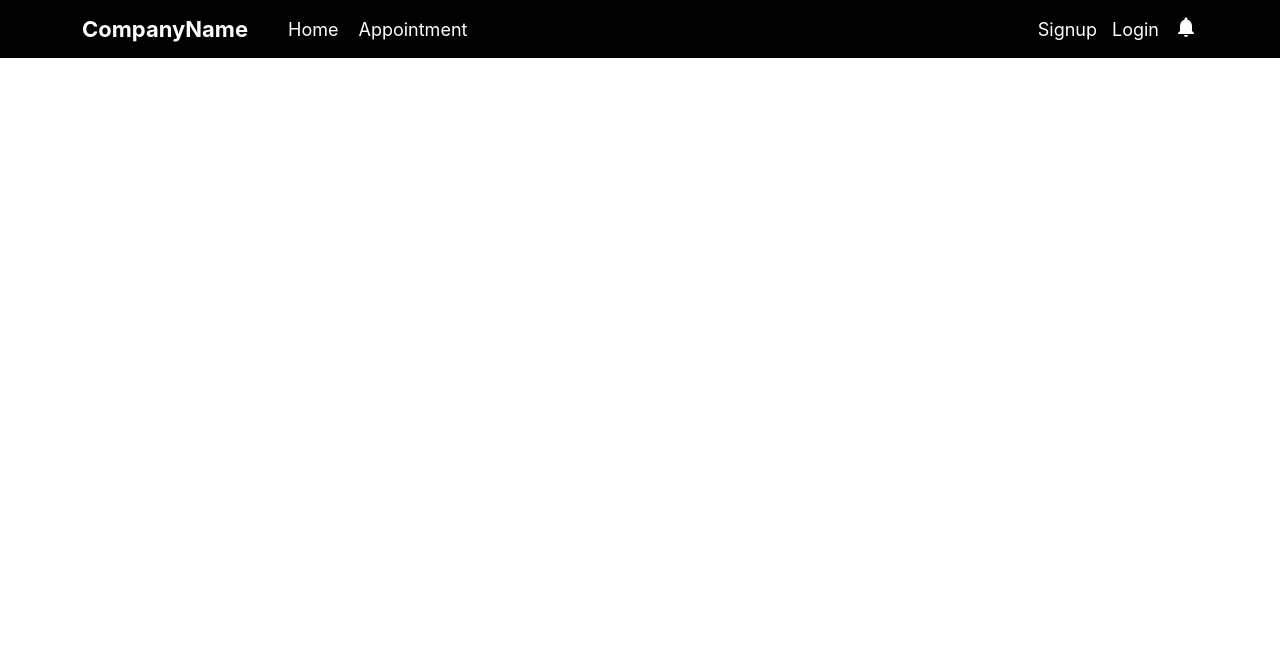
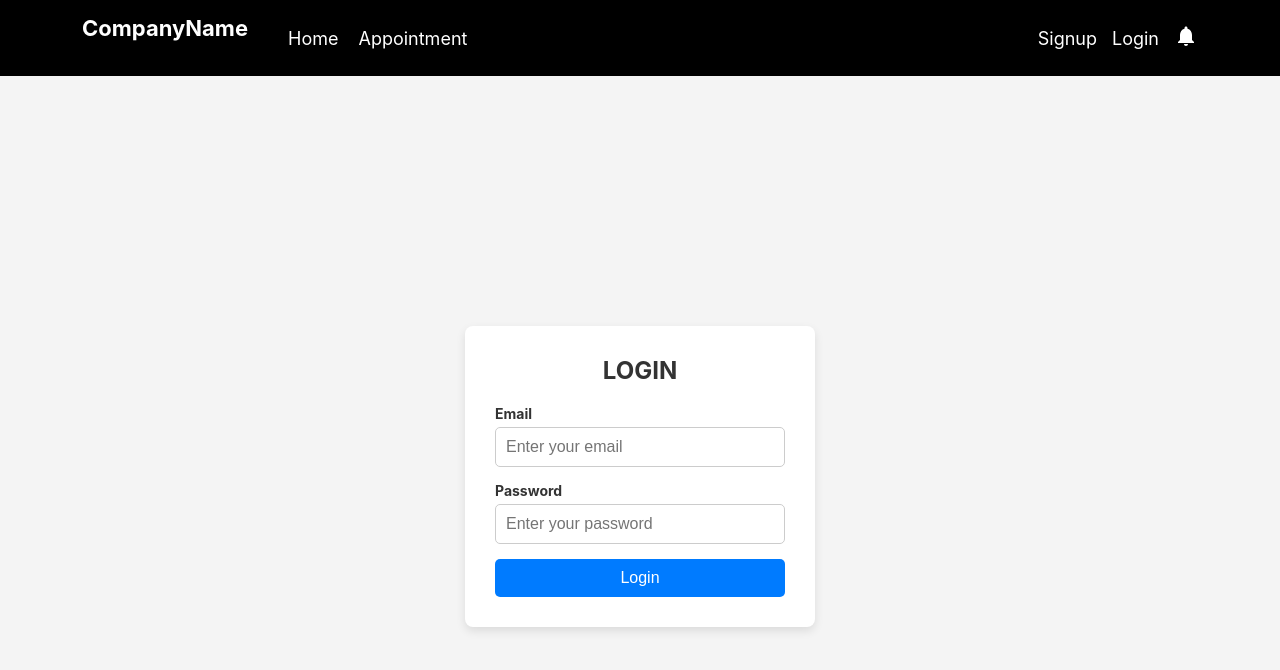
Before and after one commit to ChirathiSomadasa/Appointment_Booking_System, a React (Create React App) app in the folder frontend/: page /login in a window 1280 px wide. Shown: the top 670 px of the page. Built offline with nearby package versions, Linux system fonts and the light colour scheme.

Commit message:
Create Login page UI

```diff
--- a/frontend/src/App.js
+++ b/frontend/src/App.js
@@ -1,6 +1,7 @@
 import { BrowserRouter, Route, Routes } from "react-router-dom";
 import Header from './components/Header';
 import SignUp from './pages/signUp/Signup';
+import Login from './pages/login/Login';
 
 
 
@@ -10,6 +11,7 @@ function App() {
       <Header />
       <Routes>
         <Route path="/register" element={<SignUp />} />
+        <Route path="/login" element={<Login />} />
       </Routes>
     </BrowserRouter>
   );
--- a/frontend/src/components/Header.css
+++ b/frontend/src/components/Header.css
@@ -33,6 +33,7 @@
     font-size: 22px;
     font-weight: bold;
     margin-right: 40px;
+    color: white;
   }
 
   .nav-links a {
--- /dev/null
+++ b/frontend/src/pages/login/Login.css
@@ -0,0 +1,57 @@
+.login-container {
+    display: flex;
+    justify-content: center;
+    align-items: center;
+    height: 100vh;
+    background: #f4f4f4;
+  }
+
+  .login-form {
+    background: white;
+    padding: 30px;
+    border-radius: 8px;
+    box-shadow: 0px 4px 10px rgba(0, 0, 0, 0.1);
+    width: 350px;
+    text-align: center;
+  }
+
+  h2 {
+    margin-bottom: 20px;
+    color: #333;
+  }
+
+  .form-group {
+    margin-bottom: 15px;
+    text-align: left;
+  }
+
+  label {
+    display: block;
+    font-size: 14px;
+    color: #333;
+    margin-bottom: 5px;
+  }
+
+  input {
+    width: 100%;
+    padding: 10px;
+    border: 1px solid #ccc;
+    border-radius: 5px;
+    font-size: 16px;
+  }
+
+  .login-btn {
+    width: 100%;
+    padding: 10px;
+    border: none;
+    background: #007bff;
+    color: white;
+    font-size: 16px;
+    border-radius: 5px;
+    cursor: pointer;
+    transition: background 0.3s ease;
+  }
+
+  .login-btn:hover {
+    background: #0056b3;
+  }
--- /dev/null
+++ b/frontend/src/pages/login/Login.js
@@ -0,0 +1,36 @@
+import React from "react";
+import "./Login.css";
+
+function Login() {
+  return (
+    <div className="login-container">
+      <form className="login-form">
+        <h2>LOGIN</h2>
+
+        <div className="form-group">
+          <label>Email</label>
+          <input
+            type="email"
+            name="email"
+            placeholder="Enter your email"
+            required
+          />
+        </div>
+
+        <div className="form-group">
+          <label>Password</label>
+          <input
+            type="password"
+            name="password"
+            placeholder="Enter your password"
+            required
+          />
+        </div>
+
+        <button type="submit" className="login-btn">Login</button>
+      </form>
+    </div>
+  );
+}
+
+export default Login;
```
